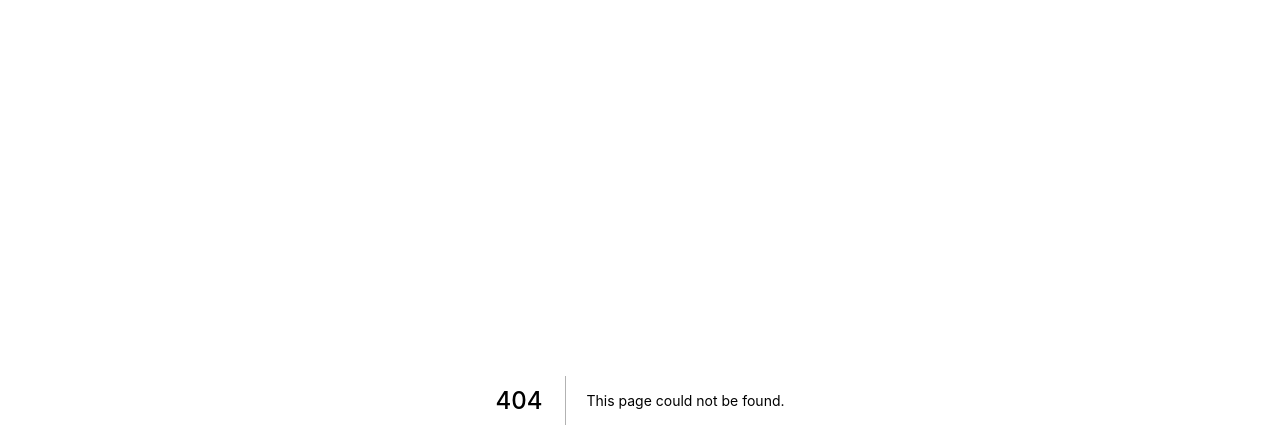
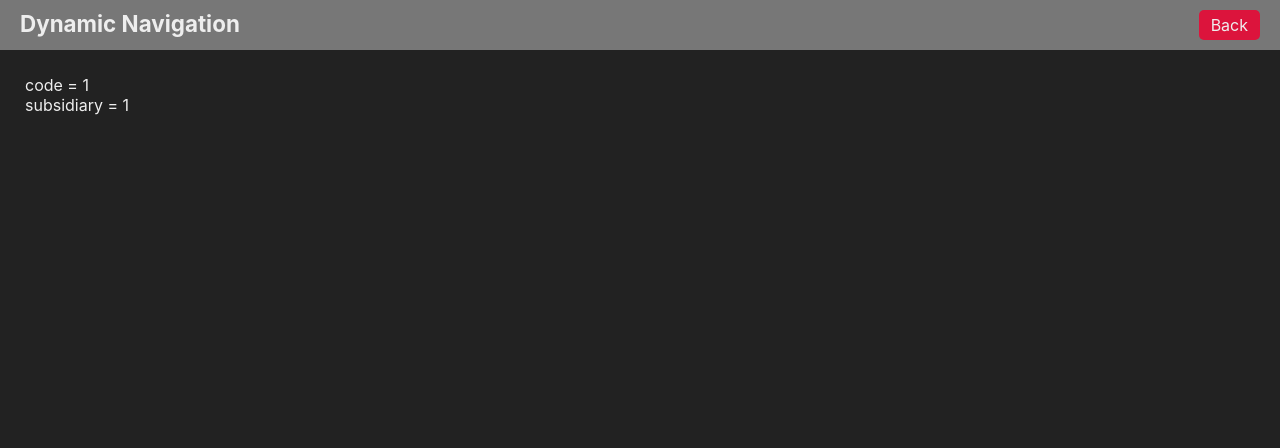
Before and after one commit to valberjr/nextjs-intensive, a Next.js app in the folder fundamentals/: page /client/1/1 in a window 1280 px wide. Before the commit this address had no page. Shown: the top 448 px of the page. Built offline with nearby package versions, Linux system fonts and the light colour scheme.

Commit message:
dynamic navigation

```diff
--- /dev/null
+++ b/fundamentals/src/pages/client/[subsidiary]/[code].jsx
@@ -0,0 +1,13 @@
+import { useRouter } from 'next/router';
+import Layout from '../../../components/Layout';
+
+export default function ClientByCode() {
+  const router = useRouter();
+
+  return (
+    <Layout title='Dynamic Navigation'>
+      <div>code = {router.query.code}</div>
+      <div>subsidiary = {router.query.subsidiary}</div>
+    </Layout>
+  );
+}
--- a/fundamentals/src/pages/index.jsx
+++ b/fundamentals/src/pages/index.jsx
@@ -15,6 +15,11 @@
       <Navigator text='Example' destiny='/example' color='#9400d3' />
       <Navigator text='JSX' destiny='/jsx' color='crimson' />
       <Navigator text='Navigation #01' destiny='/navigation' color='green' />
+      <Navigator
+        text='Navigation #02'
+        destiny='/client/sp-01/123'
+        color='blue'
+      />
     </div>
   );
 }
```
